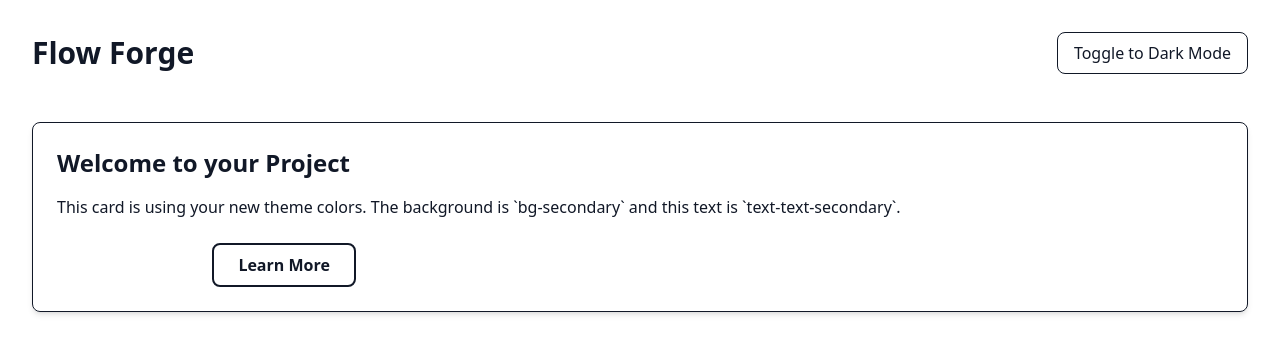
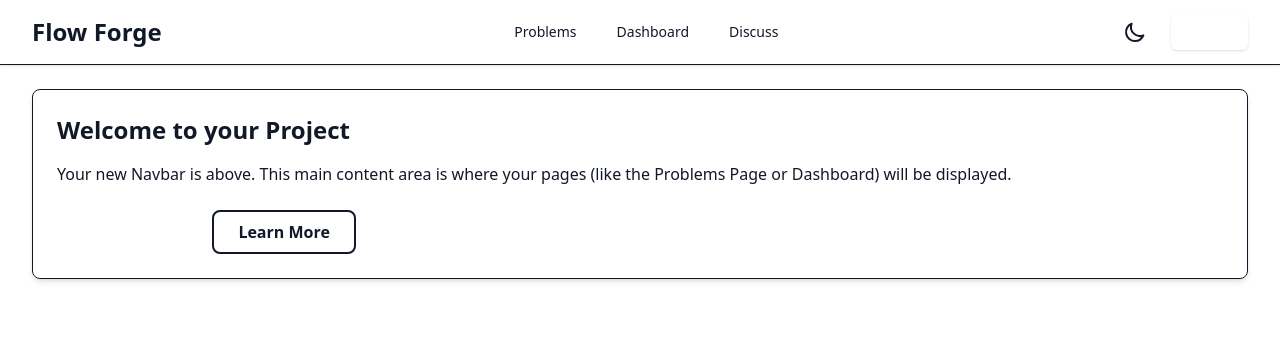
Before and after one commit to DPanvish/Flow-Forge, a React (Vite) app in the folder client/: page /problems/1 in a window 1280 px wide. Shown: the top 354 px of the page. Built offline with nearby package versions, Linux system fonts and the light colour scheme.

Commit message:
NavBar Added

```diff
--- a/client/src/App.jsx
+++ b/client/src/App.jsx
@@ -1,40 +1,27 @@
 import React from 'react'
-import { useTheme } from './contexts/ThemeContext.jsx'
+import Navbar from './components/layout/Navbar.jsx'
 
 const App = () => {
-  const {theme, toggleTheme} = useTheme();
   return (
-    <div className="min-h-screen bg-primary text-text-primary p-8">
-      <header className="flex justify-between items-center mb-12">
-        <h1 className="text-3xl font-bold text-accent-primary">
-          Flow Forge
-        </h1>
-
-        <button
-          onClick={toggleTheme}
-          className="px-4 py-2 bg-secondary text-text-primary rounded-lg border border-border cursor-pointer"
-        >
-          Toggle to {theme === "dark" ? "Light" : "Dark"} Mode
-        </button>
-      </header>
-
-      <main>
+    <div className="min-h-screen bg-primary text-text-primary">
+      <Navbar />
+      <main className="mx-auto max-w-7xl px-4 py-6 sm:px-6 lg:px-8">
         <div className="bg-secondary p-6 rounded-lg shadow-md border border-border">
           <h2 className="text-2xl font-semibold mb-4">Welcome to your Project</h2>
           <p className="text-text-secondary mb-6">
-            This card is using your new theme colors. The background is `bg-secondary`
-            and this text is `text-text-secondary`.
+            Your new Navbar is above. This main content area is where your
+            pages (like the Problems Page or Dashboard) will be displayed.
           </p>
-
           <button className="bg-accent-primary text-white font-bold py-2 px-6 rounded-lg hover:bg-accent-hover transition-colors cursor-pointer">
             Get Started
           </button>
-
           <button className="ml-4 bg-transparent border-2 border-accent-secondary text-accent-secondary font-bold py-2 px-6 rounded-lg hover:bg-accent-secondary hover:text-white transition-all cursor-pointer">
             Learn More
           </button>
         </div>
+
       </main>
+
     </div>
   )
 }
--- /dev/null
+++ b/client/src/components/layout/Navbar.jsx
@@ -0,0 +1,167 @@
+import React, { useState } from 'react'
+import { useTheme } from '../../contexts/ThemeContext.jsx'
+
+// Helper component for SVG icons
+// We're putting this in the same file for simplicity.
+// We can move these to their own files later.
+function SunIcon() {
+  return (
+    <svg className="h-6 w-6" fill="none" viewBox="0 0 24 24" stroke="currentColor" strokeWidth={2}>
+      <path strokeLinecap="round" strokeLinejoin="round" d="M12 3v1m0 16v1m9-9h-1M4 12H3m15.364 6.364l-.707-.707M6.343 6.343l-.707-.707m12.728 0l-.707.707M6.343 17.657l-.707.707M12 12a5 5 0 100-10 5 5 0 000 10z" />
+    </svg>
+  );
+}
+
+function MoonIcon() {
+  return (
+    <svg className="h-6 w-6" fill="none" viewBox="0 0 24 24" stroke="currentColor" strokeWidth={2}>
+      <path strokeLinecap="round" strokeLinejoin="round" d="M20.354 15.354A9 9 0 018.646 3.646 9.003 9.003 0 0012 21a9.003 9.003 0 008.354-5.646z" />
+    </svg>
+  );
+}
+
+function BarsIcon() {
+  return (
+    <svg className="h-6 w-6" fill="none" viewBox="0 0 24 24" stroke="currentColor" strokeWidth={2}>
+      <path strokeLinecap="round" strokeLinejoin="round" d="M4 6h16M4 12h16m-7 6h7" />
+    </svg>
+  );
+}
+
+function XIcon() {
+  return (
+    <svg className="h-6 w-6" fill="none" viewBox="0 0 24 24" stroke="currentColor" strokeWidth={2}>
+      <path strokeLinecap="round" strokeLinejoin="round" d="M6 18L18 6M6 6l12 12" />
+    </svg>
+  );
+}
+
+const Navbar = () => {
+  const {theme, toggleTheme} = useTheme();
+  const [isMobileMenuOpen, setIsMobileMenuOpen] = useState(false);
+
+  const navLinks = [
+    {
+      name: "Problems",
+      href: "/problems"
+    },
+    {
+      name: "Dashboard",
+      href: "/dashboard"
+    },
+    {
+      name: "Discuss",
+      href: "/discuss"
+    }
+  ];
+
+
+  return (
+    <nav className="bg-secondary border-b border-border px-4 sm:px-6 lg:px-8 shadow-sm">
+      <div className="mx-auto max-w-7xl">
+        <div className="flex h-16 items-center justify-between">
+          {/* Logo Branding */}
+          <div className="flex item-center">
+            <a href='/' className="shrink-0">
+              <span className="text-2xl font-bold text-accent-primary">
+                Flow Forge
+              </span>
+            </a>
+          </div>
+
+          {/* Desktop Navigation Links */}
+          <div className="hidden md:block">
+            <div className="ml-10 flex items-baseline space-x-4">
+              {navLinks.map((item) => (
+                <a
+                  key={item.name}
+                  href={item.href}
+                  className="rounded-md px-3 py-2 text-sm font-medium text-text-secondary hover:bg-border hover:text-text-primary cursor-pointer"
+                >
+                  {item.name}
+                </a>
+              ))}
+            </div>
+          </div>
+
+          {/* Right Side items (Theme Toggle & Auth) */}
+          <div className="hidden md:block">
+            <div className="ml-4 flex items-center md:ml-6 space-x-4">
+              {/* Theme Toggle Button */}
+              <button
+                onClick={toggleTheme}
+                type="button"
+                className="rounded-full bg-primary p-2 text-text-secondary hover:text-text-primary focus:outline-none focus:ring-2 focus:ring-accent-primary focus:ring-offset-2 focus:ring-offset-primary cursor-pointer"
+                aria-label="Toggle theme"
+              >
+                {theme === "light" ? <MoonIcon /> : <SunIcon />}
+              </button>
+
+              {/* Auth Button */}
+              <button
+                type="button"
+                className="rounded-md bg-accent-primary px-3 py-2 text-sm font-semibold text-white shadow-sm hover:bg-accent-hover focus-visible:outline focus-visible:outline-offset-2 focus-visible:outline-accent-primary cursor-pointer"
+              >
+                Sign Up
+              </button>
+            </div>
+          </div>
+
+          {/* Mobile Menu Button */}
+          <div className="-mr-2 flex md:hidden">
+            <button
+              onClick={() => setIsMobileMenuOpen(!isMobileMenuOpen)}
+              type="button"
+              className="inline-flex items-center justify-center rounded-md bg-secondary p-2 text-text-secondary hover:bg-border hover:text-text-primary focus:outline-none focus:ring-2 focus:ring-accent-primary focus:ring-offset-2 focus:ring-offset-secondary cursor-pointer"
+              aria-controls="mobile-menu"
+              aria-expanded={isMobileMenuOpen}
+            >
+              <span className="sr-only">Open main menu</span>
+              {isMobileMenuOpen ? <XIcon /> : <BarsIcon />}
+            </button>
+          </div>
+        </div>
+      </div>
+
+      {/* Mobile Menu (Dropdown) */}
+      {isMobileMenuOpen && (
+        <div className="md:hidden" id="mobile-menu">
+          <div className="space-y-1 px-2 pb-3 pt-2 sm:px-3">
+            {navLinks.map((items) => (
+              <a
+                key={items.name}
+                href={items.href}
+                className="block rounded-md px-3 py-2 text-base font-medium text-text-secondary hover:bg-border hover:text-text-primary"
+              >
+                {items.name}
+              </a>
+            ))}
+          </div>
+
+          {/* Mobile Auth & Theme Toggle */}
+          <div className="border-t border-border pb-3 pt-4">
+            <div className="flex items-center justify-between px-4">
+              <button
+                type="button"
+                className="w-full rounded-md bg-accent-primary px-3 py-2 text-sm font-semibold text-white shadow-sm hover:bg-accent-hover"
+              >
+                Sign Up
+              </button>
+
+              <button
+                onClick={toggleTheme}
+                type="button"
+                className="ml-4 shrink-0 rounded-full bg-primary p-2 text-text-secondary hover:text-text-primary focus:outline-none focus:ring-2 focus:ring-accent-primary focus:ring-offset-2 focus:ring-offset-primary"
+                aria-label="Toggle theme"
+              >
+                {theme === "light" ? <MoonIcon /> : <SunIcon />}
+              </button>
+            </div>
+          </div>
+        </div>
+      )}
+    </nav>
+  )
+}
+
+export default Navbar
```
